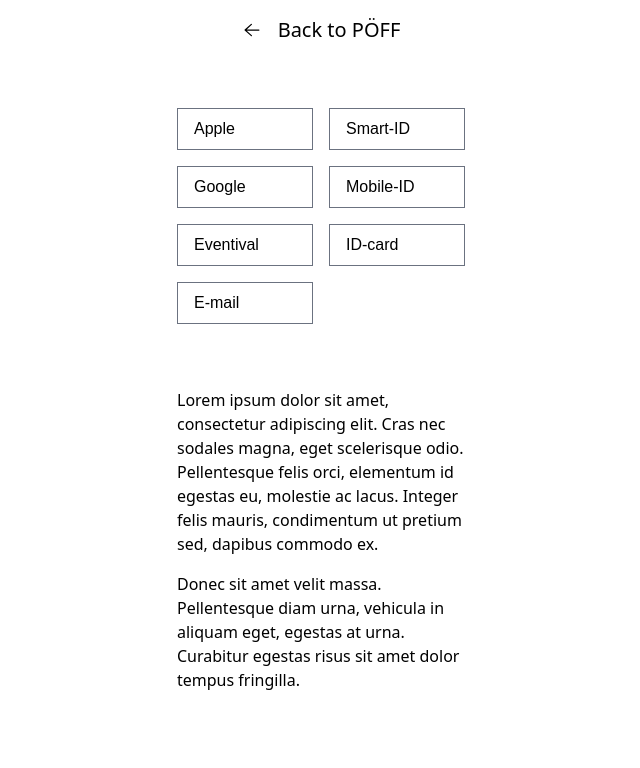
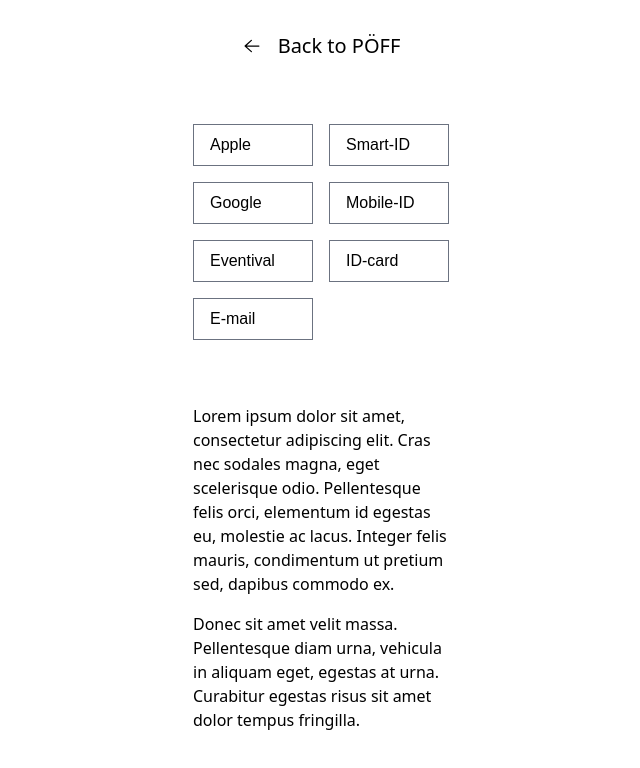
Before and after one commit to poff-bnff/oauth, a Nuxt app: page / in a window 1280 px wide. Shown: the top 768 px of the page, without its empty margins (319-959 px from the left). Built offline with nearby package versions, Linux system fonts and the light colour scheme.

Commit message:
Fix layout

```diff
--- a/pages/index.vue
+++ b/pages/index.vue
@@ -6,7 +6,7 @@
       </div>
       Back to PÖFF
     </a>
-    <div class="w-full flex flex-col md:flex-row items-start justify-center gap-4">
+    <div class="w-full flex flex-col sm:flex-row items-start justify-center gap-4">
       <div class="w-full flex flex-col gap-4">
         <a class="auth" href="">Apple</a>
         <a class="auth" href="">Google</a>
@@ -31,8 +31,8 @@
 </template>
 <style scoped>
 main {
-  @apply w-80;
-  @apply mx-auto p-4;
+  @apply w-full md:w-80;
+  @apply mx-auto p-8;
   @apply flex flex-col items-center justify-center gap-16;
 }
 
```
